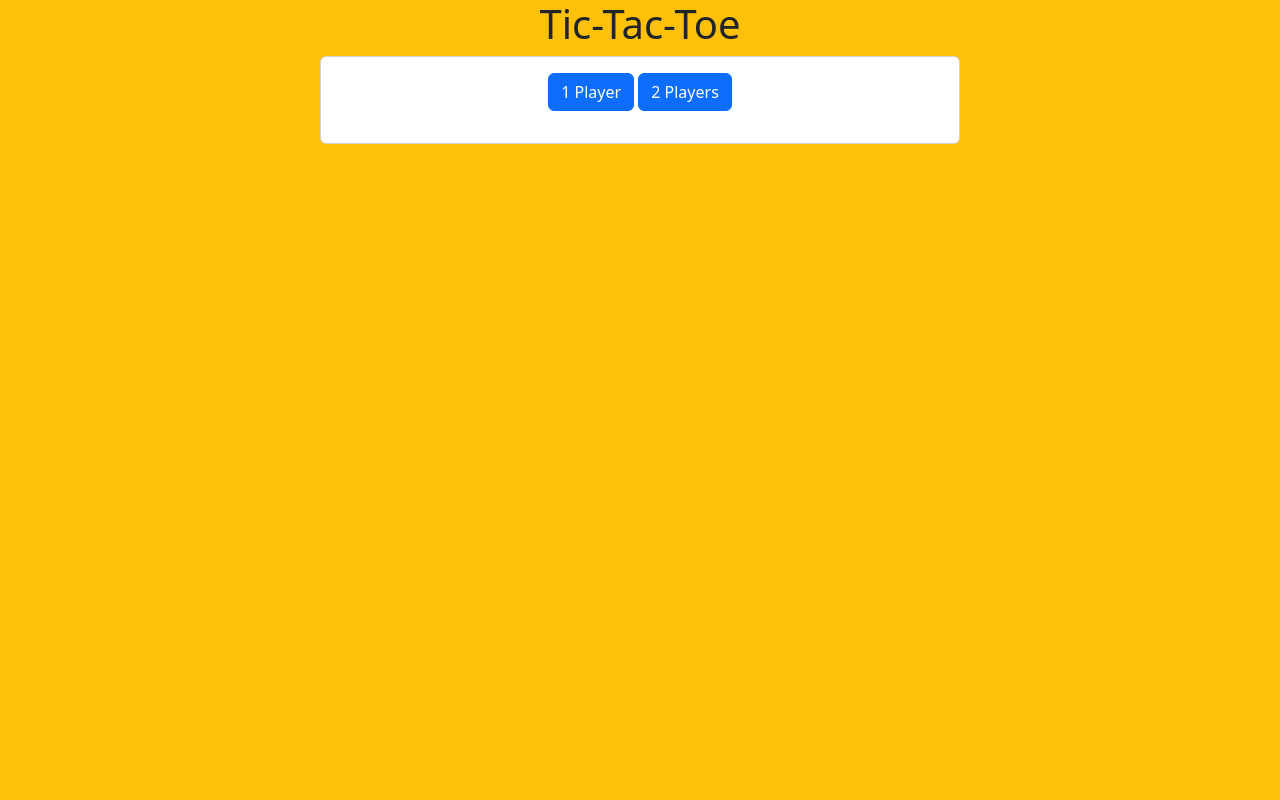
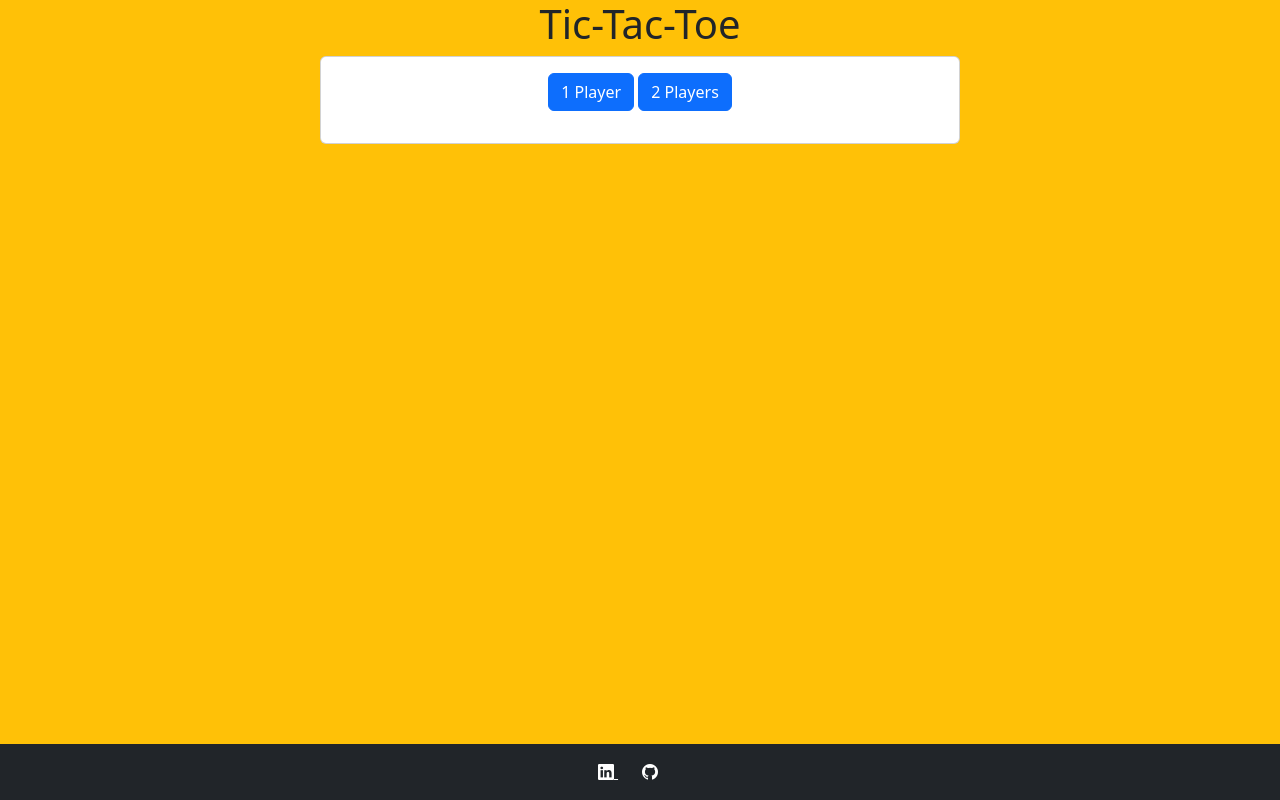
Before and after one commit to max-kovpak/js-tic-tac-toe, a plain HTML site: page index.html in a window 1280 px wide. Drawn offline with nearby package versions, Linux system fonts and the light colour scheme.

Commit message:
add footer

```diff
--- a/index.html
+++ b/index.html
@@ -12,10 +12,11 @@
     <script src="https://cdn.jsdelivr.net/npm/bootstrap@5.2.0-beta1/dist/js/bootstrap.bundle.min.js"
             integrity="sha384-pprn3073KE6tl6bjs2QrFaJGz5/SUsLqktiwsUTF55Jfv3qYSDhgCecCxMW52nD2"
             crossorigin="anonymous"></script>
+    <link rel="stylesheet" href="https://cdn.jsdelivr.net/npm/bootstrap-icons@1.8.3/font/bootstrap-icons.css">
 
     <script type="text/javascript" src="assets/app.js" defer></script>
 </head>
-<body class="bg-warning">
+<body class="bg-warning d-flex flex-column h-100">
 <section class="container">
     <h1 class="text-center">Tic-Tac-Toe</h1>
 
@@ -79,5 +80,17 @@
         </div>
     </div>
 </section>
+
+<footer class="footer mt-auto py-3 bg-dark">
+    <div class="container text-center">
+        <a target="_blank" href="https://www.linkedin.com/in/max-kovpak/" class="me-4 text-white">
+            <i class="bi bi-linkedin"></i>
+        </a>
+        <a target="_blank" href="https://github.com/max-kovpak/js-tic-tac-toe" class="me-4 text-white">
+            <i class="bi bi-github"></i>
+        </a>
+    </div>
+</footer>
+
 </body>
 </html>
```
